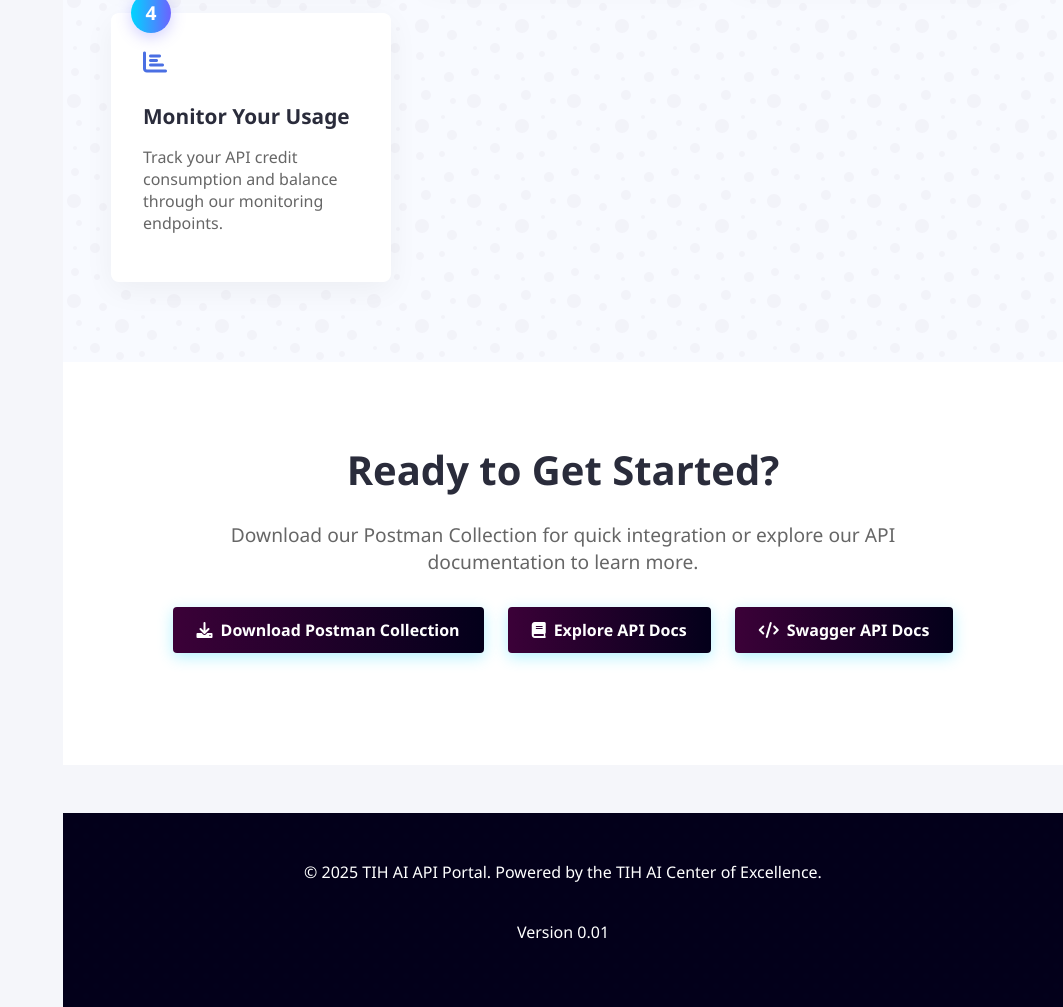
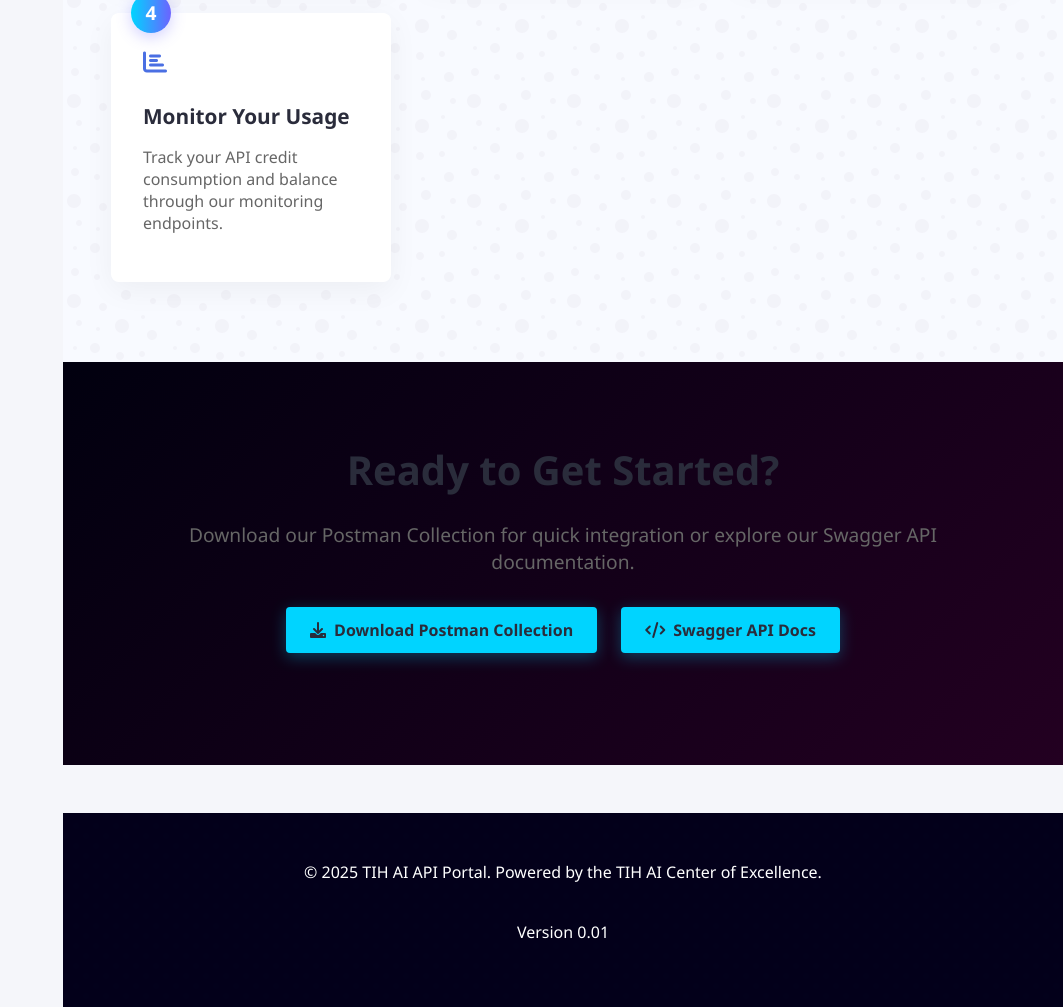
Before and after one commit to tevinric/ai-api-framework, a Flask app: page / in a window 1280 px wide. Shown: the part 4040-5047 px from the top of the page, without its empty margins (217-1280 px from the left). Run offline with Flask 3, Linux system fonts and the light colour scheme; parts of the project's set-up code (start-up, migrations or seed data) failed here and were passed over.

Commit message:
Update index.html

```diff
--- a/templates/index.html
+++ b/templates/index.html
@@ -226,15 +226,15 @@
 
         @keyframes zoomDots {
             0% {
-                transform: scale(0.8);
+                transform: scale(1.2);
                 opacity: 0.15;
             }
             50% {
-                transform: scale(1.0);
+                transform: scale(1.5);
                 opacity: 0.2;
             }
             100% {
-                transform: scale(0.8);
+                transform: scale(1.2);
                 opacity: 0.15;
             }
         }
@@ -682,7 +682,8 @@
         .cta-section {
             padding: 5rem 3rem;
             text-align: center;
-            background-color: var(--white-color);
+            background: linear-gradient(135deg, rgba(1, 0, 15, 1) 0%, rgba(35, 0, 33, 1) 100%);
+            color: var(--white-color);
         }
 
         .cta-container {
@@ -1172,15 +1173,12 @@
         <section class="cta-section">
             <div class="cta-container">
                 <h2>Ready to Get Started?</h2>
-                <p>Download our Postman Collection for quick integration or explore our API documentation to learn more.</p>
+                <p>Download our Postman Collection for quick integration or explore our Swagger API documentation.</p>
                 <div style="display: flex; justify-content: center; flex-wrap: wrap; margin: 2rem 0; gap: 1.5rem;">
-                    <a href="/static/files/ai-api-postman-collection.json" class="cta-btn" style="background: linear-gradient(to right, var(--magenta-dark), #03001A); color: white;">
+                    <a href="/static/files/ai-api-postman-collection.json" class="cta-btn" style="background-color: var(--accent-color); color: var(--dark-color);">
                         <i class="fas fa-download"></i> Download Postman Collection
                     </a>
-                    <a href="/apidocs/" class="cta-btn" style="background: linear-gradient(to right, var(--magenta-dark), #03001A); color: white;">
-                        <i class="fas fa-book"></i> Explore API Docs
-                    </a>
-                    <a href="/swagger/" class="cta-btn" style="background: linear-gradient(to right, var(--magenta-dark), #03001A); color: white;">
+                    <a href="/swagger/" class="cta-btn" style="background-color: var(--accent-color); color: var(--dark-color);">
                         <i class="fas fa-code"></i> Swagger API Docs
                     </a>
                 </div>
```
